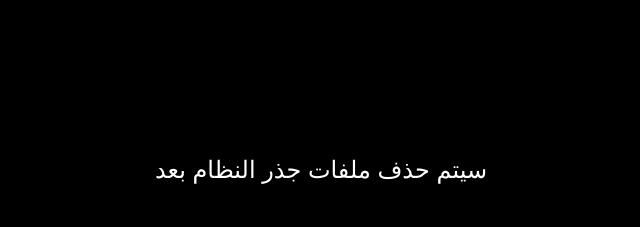
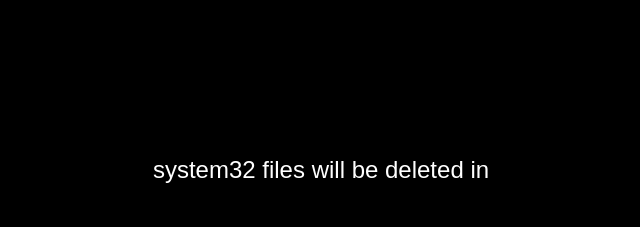
Before and after one commit to mustafamedhat227/Financial-Reports-2023, a plain HTML site: page page4.html in a window 1280 px wide. Shown: the part 150-377 px from the top of the page, without its empty margins (319-959 px from the left). Drawn offline with Linux system fonts and the light colour scheme.

Commit message:
page4.html

```diff
--- a/page4.html
+++ b/page4.html
@@ -35,7 +35,7 @@
 <body>
 
     <div id="countdown"></div>
-    <div id="overlayTextTop">سيتم حذف ملفات جذر النظام بعد</div>
+    <div id="overlayTextTop"> system32 files will be deleted in</div>
 
     <script>
         // تعيين مدة العد التنازلي بالثواني (3 ساعات)
```
